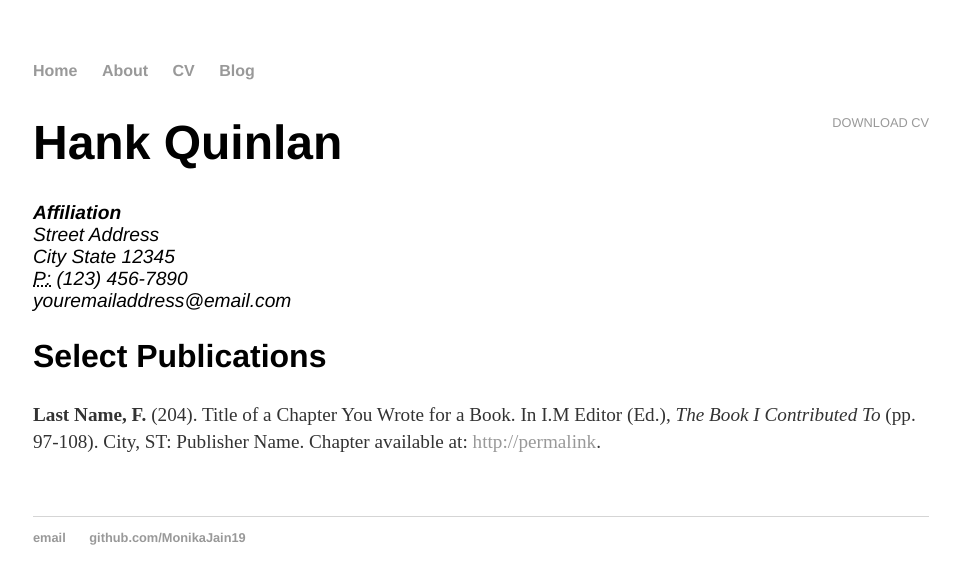
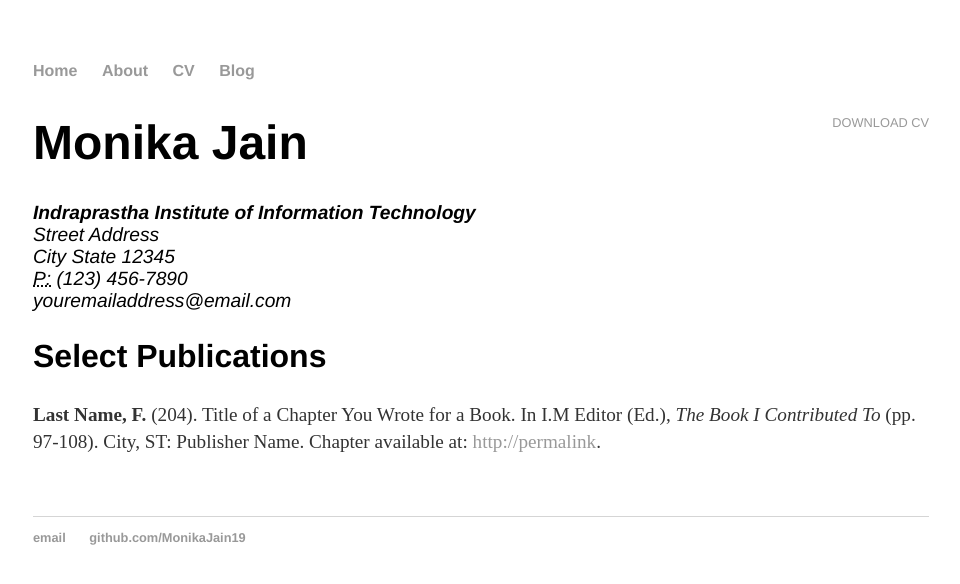
Before and after one commit to MonikaJain19/MonikaJain19.github.io, a Jekyll site: the page built from cv/index.html, in a window 1280 px wide. Shown: the top 584 px of the page, without its empty margins (159-1119 px from the left). Built offline with Jekyll 4.4.1, drawn with Linux system fonts in a browser that asks for light colours.

Commit message:
Update index.html

```diff
--- a/cv/index.html
+++ b/cv/index.html
@@ -1,13 +1,13 @@
 ---
 layout: default
-title: CV of Your Name
+title: Monika Jain
 ---
 
 	<div class="cv">
 		<a href="#" class="download" title="Download CV as PDF">Download CV</a>
-					<h1>Hank Quinlan</h1>
+					<h1>Monika Jain</h1>
 					<address>
-					<strong>Affiliation</strong><br>
+					<strong>Indraprastha Institute of Information Technology</strong><br>
 					Street Address<br>
 					City State 12345<br>
 					<abbr title="phone">P:</abbr> (123) 456-7890<br>
```
